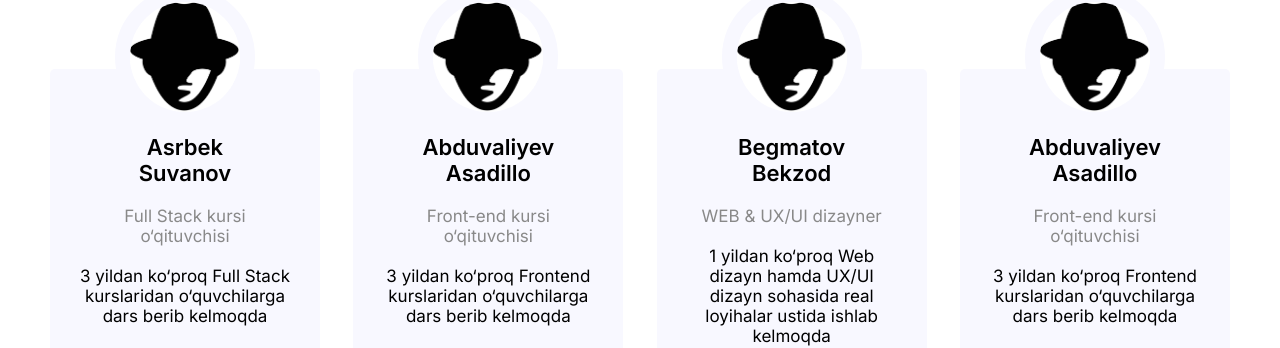
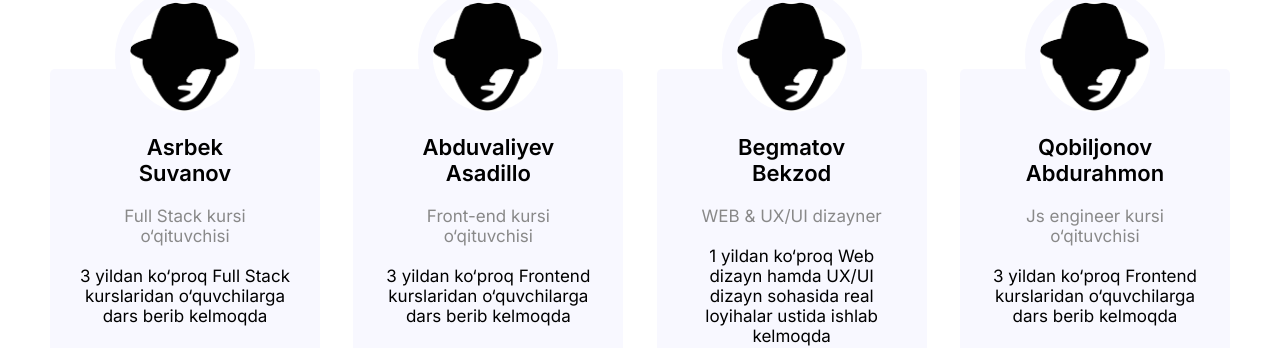
Before and after one commit to AbdurahmonQobiljonov/ITCoding-, a React (Create React App) app: page / in a window 1280 px wide. Shown: the part 2987-3335 px from the top of the page. Built offline with nearby package versions, Linux system fonts and the light colour scheme.

Commit message:
change course page

```diff
--- a/src/Pages/Courses.js
+++ b/src/Pages/Courses.js
@@ -1,7 +1,7 @@
 import React from "react";
-
+import { Main } from "../components";
 const courses = () => {
-  return <div style={{ height: "100vh" }}>courses</div>;
+  return <Main />;
 };
 
 export default courses;
--- a/src/components/Charackter.js
+++ b/src/components/Charackter.js
@@ -42,9 +42,9 @@ const Charackter = () => {
       phoneN: "+99890 777-77-77",
     },
     {
-      firstName: "Abduvaliyev",
-      secondName: "Asadillo",
-      skill: "Front-end kursi o‘qituvchisi",
+      firstName: "Qobiljonov",
+      secondName: "Abdurahmon",
+      skill: "Js engineer kursi o‘qituvchisi",
       userImg: "../../../img/122.jfif",
       description:
         "3 yildan ko‘proq Frontend kurslaridan o‘quvchilarga dars berib kelmoqda",
```
